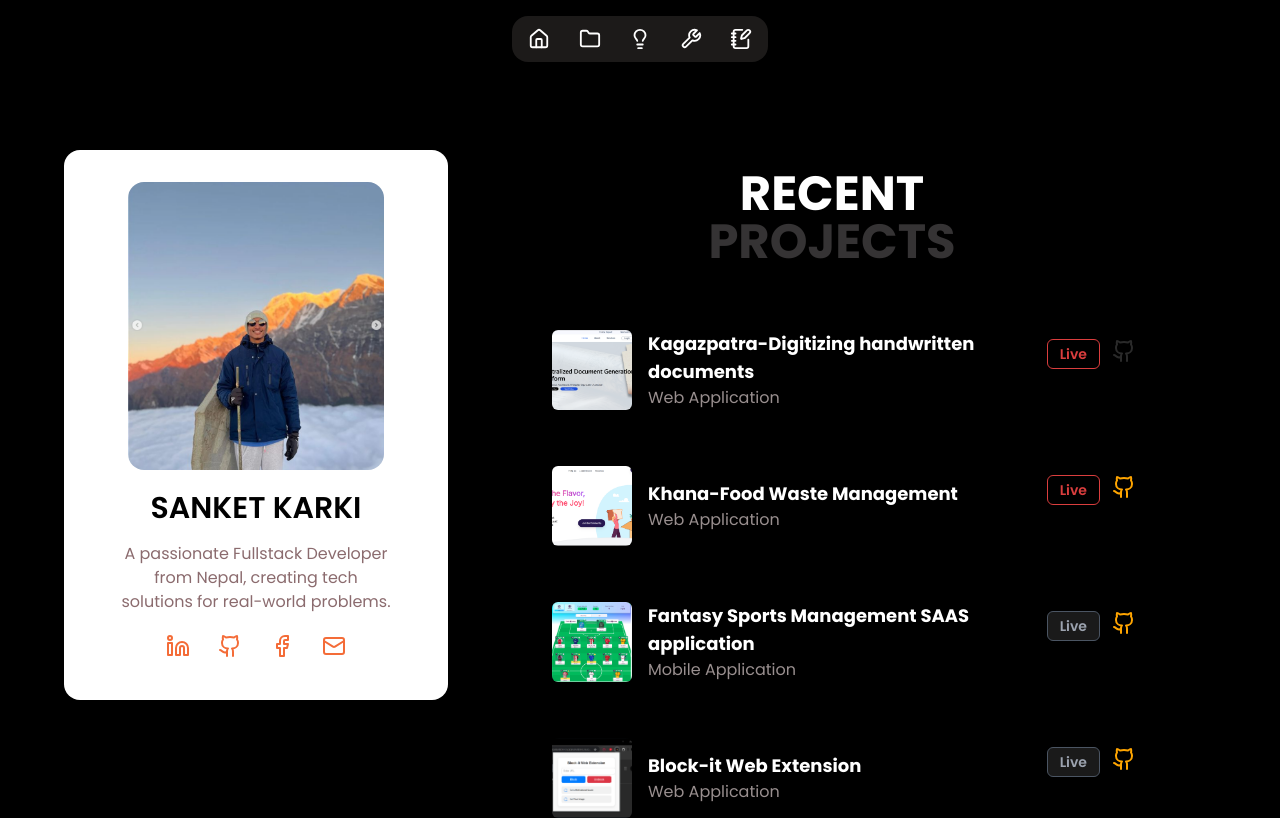
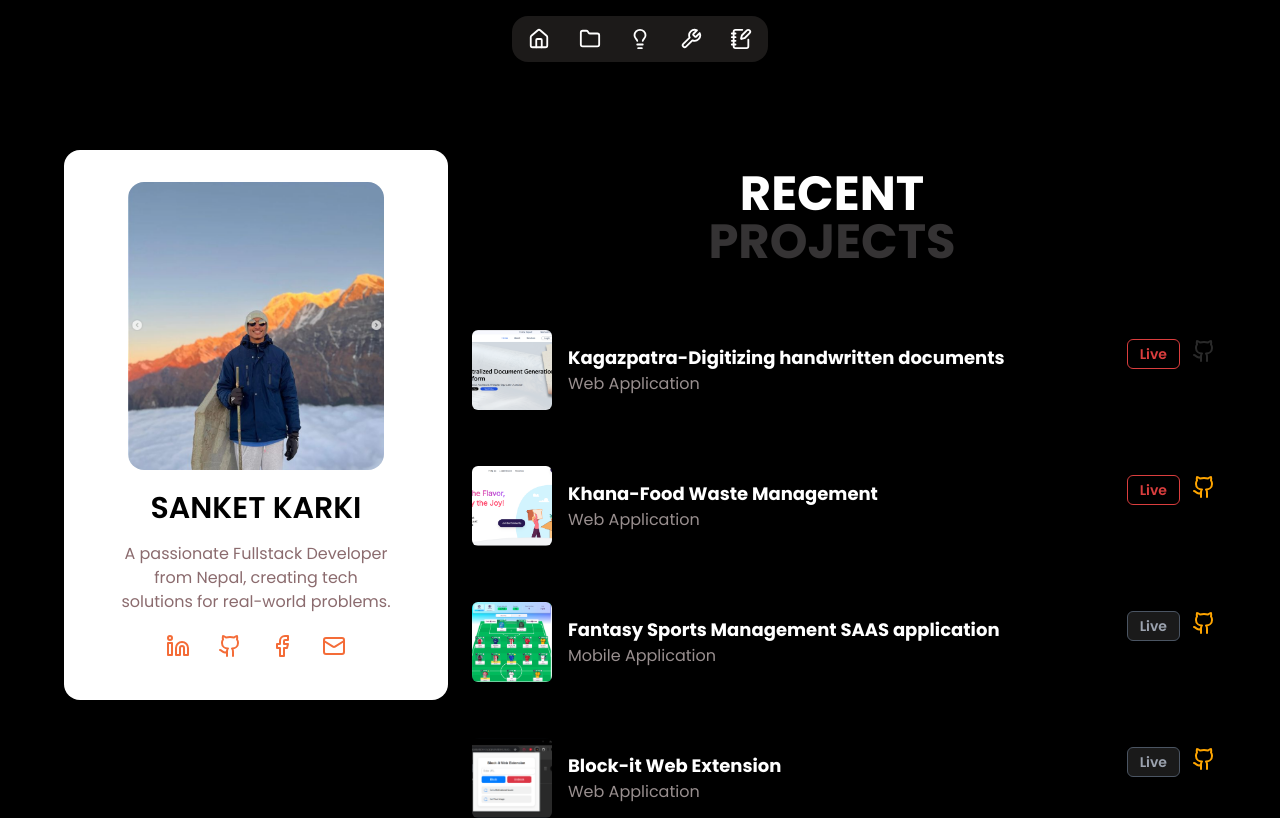
Before and after one commit to Sanket2060/SanketPortfolio1, a React (Vite) app: page /projects in a window 1280 px wide. Shown: the top 818 px of the page. Built offline with nearby package versions, Linux system fonts and the light colour scheme.

Commit message:
fixed the ui problem

```diff
--- a/src/App.tsx
+++ b/src/App.tsx
@@ -40,17 +40,17 @@ function App() {
           </span>
         </header>
         <div className="lg:flex lg:mx-16">
-          <div>
+  <div className="lg:w-auto">
     <Home />
   </div>
-          <div className="lg:px-0 lg:py-5">
+  <div className="lg:flex-1 lg:px-0 lg:py-5">
     <Outlet />
     <footer className="w-full text-[#998f8f] text-center mt-8">
-              Made with <span>💖</span> and{" "}
-              <span className="text-[#f46c38]">JS</span>
+      Made with <span>💖</span> and <span className="text-[#f46c38]">JS</span>
     </footer>
   </div>
 </div>
+
       </div>
     </>
   );
--- a/src/components/Home.tsx
+++ b/src/components/Home.tsx
@@ -22,8 +22,8 @@ const Home = () => {
               "@context": "https://schema.org",
               "@type": "Person",
               "name": "Sanket Karki",
-              "url": "https://your-portfolio.com",
-              "image": "https://your-portfolio.com/your-image.jpg",
+              "url": "https://sanketkarki.com.np",
+              "image": "https://sanketkarki.com.np/your-image.jpg",
               "jobTitle": "Full-Stack Developer",
               "sameAs": [
                 "https://www.linkedin.com/in/sanket-karki-942617184/",
--- a/src/components/Projects.tsx
+++ b/src/components/Projects.tsx
@@ -38,7 +38,7 @@ const Projects = () => {
   ];
 
   return (
-    <div className="projects px-4 sm:px-8 lg:px-20 overflow-x-hidden">
+    <div className="projects overflow-x-hidden w-full">
       <div className="topic mt-12 font-bold text-5xl text-center">
         <div className="text-white">RECENT</div>
         <div className="text-[#353334]">PROJECTS</div>
```
Also changed, not shown: public/insta.png (added). Lines whose indentation alone changed are shown as unchanged.
